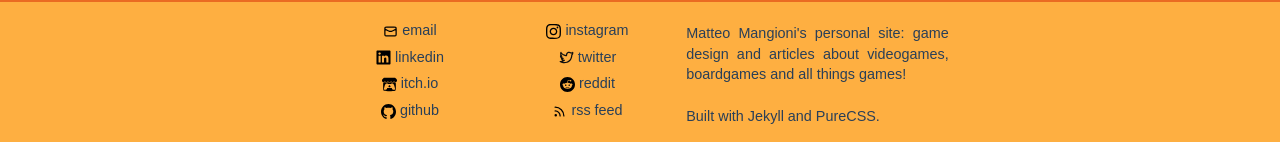
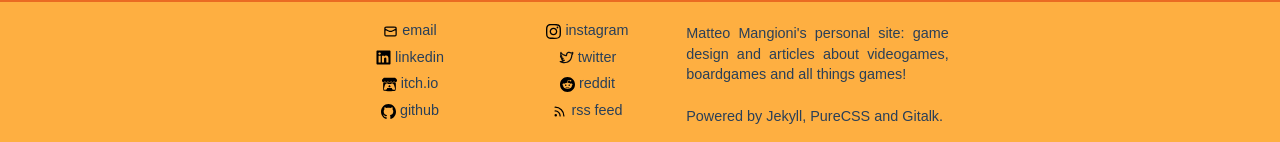
Before and after one commit to matmangio/matmangio.github.io, a Jekyll site: the page built from _games/Popi-Gonzo.md, in a window 1280 px wide and 1221 px high. Shown: the part 1076-1218 px from the top of the window. Built offline with Jekyll 4.4.1, drawn with Linux system fonts in a browser that asks for light colours; nearby versions of some CDN libraries; some web fonts are replaced; comment, search, counter and statistics services are not loaded; part of the change alters nothing that is shown.

Commit message:
Initialize gitalk

```diff
--- a/_includes/my_footer.html
+++ b/_includes/my_footer.html
@@ -22,6 +22,6 @@
     <div class="pure-u-20-24 pure-u-md-7-24 pure-u-xl-5-24 pure-u-xxxl-3-24 pure-u-x4k-1-12 foot-column">
         <p><small>{{ site.description }}</small></p>
         <br>
-        <p><small>Built with <a href="https://jekyllrb.com/" class="foot-decoration">Jekyll</a> and <a href="https://purecss.io/" class="foot-decoration">PureCSS</a>.</small></p>
+        <p><small>Powered by <a href="https://jekyllrb.com/" class="foot-decoration">Jekyll</a>, <a href="https://purecss.io/" class="foot-decoration">PureCSS</a> and <a href="https://github.com/gitalk/gitalk" class="foot-decoration">Gitalk</a>.</small></p>
     </div>
 </div>
--- a/_layouts/my_default.html
+++ b/_layouts/my_default.html
@@ -24,6 +24,7 @@
         <link rel="stylesheet" href="https://cdn.jsdelivr.net/npm/purecss@3.0.0/build/grids-responsive-min.css">
         <link rel="stylesheet" href="/assets/css/styles.css">
         <link rel="stylesheet" href="https://fonts.googleapis.com/css?family=Akatab|Albert Sans">
+        <link rel="stylesheet" href="https://cdn.jsdelivr.net/npm/gitalk@1/dist/gitalk.css">
     </head>
     <body>
         <div class="container">
@@ -38,5 +39,19 @@
         <script src="/assets/js/nav.js"></script>
         <script src="/assets/js/clamp.min.js"></script>
         <script src="/assets/js/executeclamp.js"></script>
+        <script src="https://cdn.jsdelivr.net/npm/gitalk@1/dist/gitalk.min.js"></script>
+        <script>
+            const gitalk = new Gitalk({
+              clientID: '0181e1f251df3093a9da',
+              clientSecret: 'c6f68f40b0cbe8f3d6d25ab51862bf8c1c9fcd5a',
+              repo: 'matmangio.github.io',      // The repository of store comments,
+              owner: 'matmangio',
+              admin: ['matmangio'],
+              id: location.pathname,      // Ensure uniqueness and length less than 50
+              distractionFreeMode: false  // Facebook-like distraction free mode
+            })
+
+            gitalk.render('gitalk-container')
+        </script>
     </body>
 </html>
--- a/_layouts/my_game.html
+++ b/_layouts/my_game.html
@@ -10,3 +10,5 @@ layout: my_post
         </iframe>
     </div>
 {% endif %}
+
+<div id="gitalk-container"></div>
--- a/_layouts/my_post.html
+++ b/_layouts/my_post.html
@@ -43,3 +43,5 @@ layout: my_default
         <a href="{{ page.next.url }}" class="std-decoration no-underline"><u>{{ page.next.title }}</u> ></a>
     {% endif %}
 </div>
+
+<div id="gitalk-container"></div>
```
Also changed, not shown: 1 other file.
